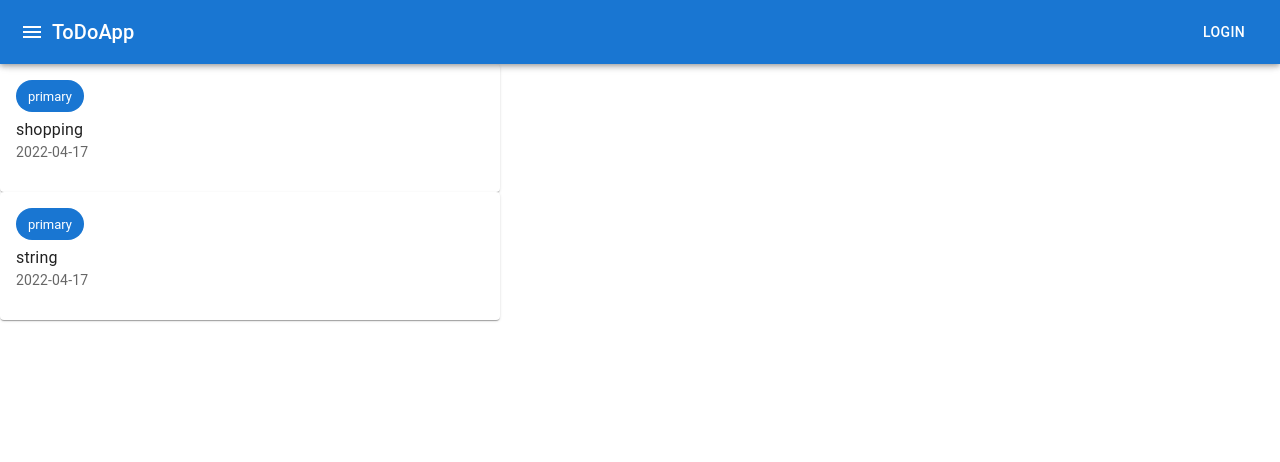
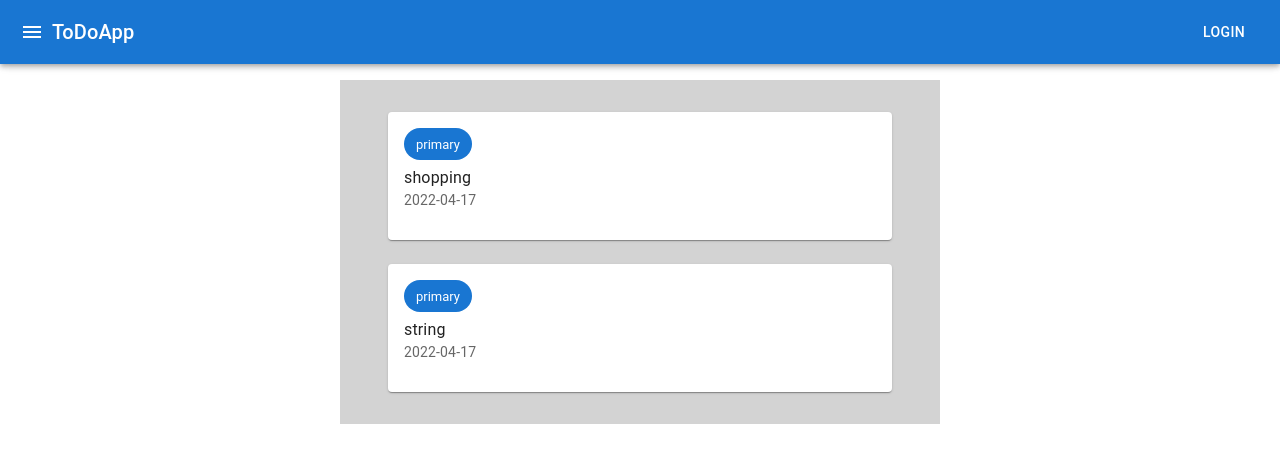
Before and after one commit to mjtoolbox/learn-react, a React (Create React App) app: page /card in a window 1280 px wide. Shown: the top 462 px of the page. Built offline with nearby package versions, Linux system fonts and the light colour scheme.

Commit message:
Card layout flex

```diff
--- a/src/App.js
+++ b/src/App.js
@@ -7,11 +7,14 @@ import Array03 from './Array03';
 import List04 from './List04';
 import Component01 from './Component01';
 import Appbar from './Appbar';
+import { Container } from '@mui/material';
 
 const App = () => {
   return (
     <React.Fragment>
-      <Appbar />
+      <Container>
+        <Appbar />
+      </Container>
       <Routes>
         <Route path='/' element={<Home />} />
         <Route path='/test' element={<Component01 />} />
--- a/src/Component05.js
+++ b/src/Component05.js
@@ -9,6 +9,7 @@ import CardContent from '@mui/material/CardContent';
 import Button from '@mui/material/Button';
 import Chip from '@mui/material/Chip';
 import Box from '@mui/material/Box';
+import Container from '@mui/material/Container';
 
 const Component05 = () => {
   const [todolist, setTodolist] = useState([]);
@@ -61,11 +62,20 @@ const Component05 = () => {
   // Looping over array of items, use map() method.
 
   return (
-    <Box sx={{ marginTop: 7 }}>
+    <Container
+      maxWidth='sm'
+      sx={{
+        display: 'flex',
+        flexDirection: 'column',
+        justifyContent: 'center',
+        marginTop: 10,
+        backgroundColor: 'lightgray',
+      }}
+    >
       <List>
         {todolist.map((row) => {
           return (
-            <Card sx={{ maxWidth: 500 }} key={row.description}>
+            <Card sx={{ margin: 3 }} key={row.description}>
               <CardContent>
                 <Chip label='primary' color='primary' />
                 <ListItemText primary={row.description} secondary={row.due} />
@@ -74,7 +84,7 @@ const Component05 = () => {
           );
         })}
       </List>
-    </Box>
+    </Container>
   );
 };
 
```
